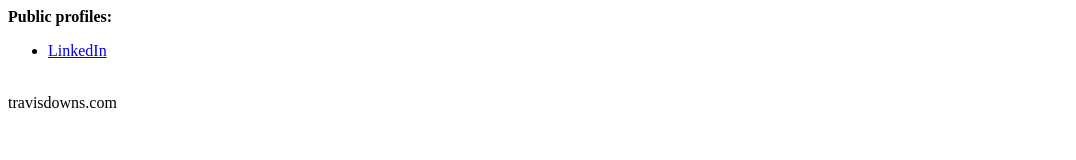
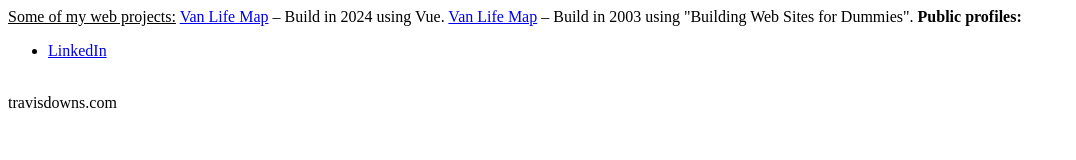
Before and after one commit to tdowns/tdowns.github.io, a plain HTML site: page index.html in a window 1280 px wide. Shown: the whole page, without its empty margins (0-1076 px from the left). Drawn offline with Linux system fonts and the light colour scheme.

Commit message:
Update index.html

```diff
--- a/index.html
+++ b/index.html
@@ -5,6 +5,9 @@
 </head>
 <body>
   <!-- One day this site may contain something of real substance. -->
+  <u>Some of my web projects:</u>
+  <a href="/vanlife-map">Van Life Map</a> – Build in 2024 using Vue.
+  <a href="https://web.archive.org/web/20030609193622/http://www.tadzilla.com/">Van Life Map</a> – Build in 2003 using "Building Web Sites for Dummies".
   <b>Public profiles:</b>
   <ul>
     <li><a href="https://www.linkedin.com/in/travis-downs/">LinkedIn</a></li>
```
